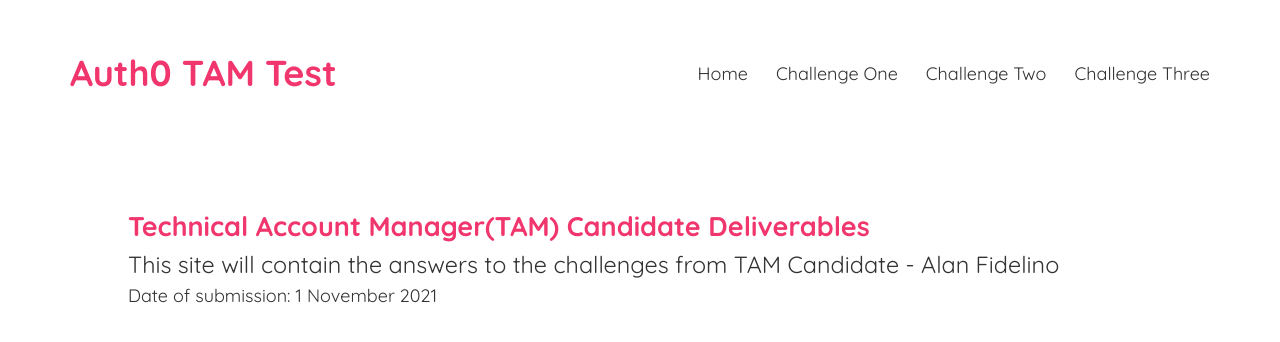
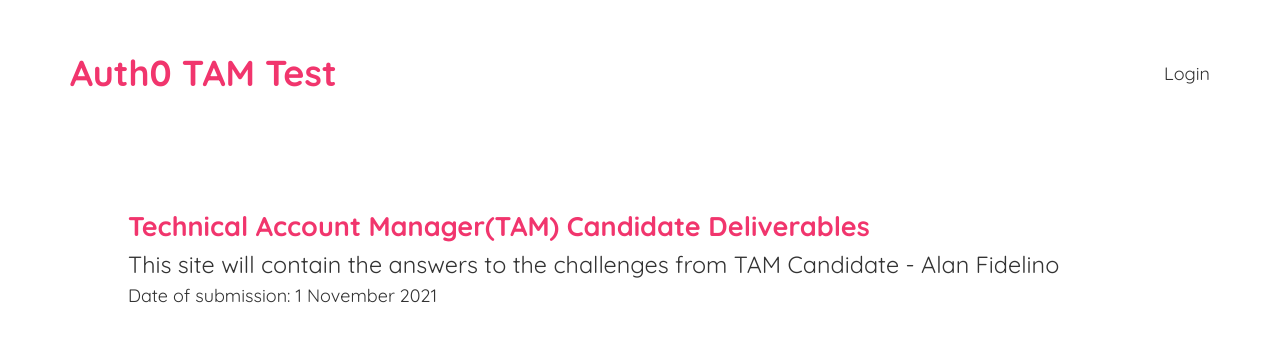
Before and after one commit to afide26/authtamtech, a React (Create React App) app: page / in a window 1280 px wide. Shown: the top 342 px of the page. Built offline with nearby package versions, Linux system fonts and the light colour scheme.

Commit message:
Implement logout and login

```diff
--- a/package.json
+++ b/package.json
@@ -3,6 +3,7 @@
   "version": "0.1.0",
   "private": true,
   "dependencies": {
+    "@auth0/auth0-react": "^1.8.0",
     "@testing-library/jest-dom": "^5.11.4",
     "@testing-library/react": "^11.1.0",
     "@testing-library/user-event": "^12.1.10",
--- /dev/null
+++ b/src/Components/LoginButton.js
@@ -0,0 +1,10 @@
+import { useAuth0 } from "@auth0/auth0-react";
+
+const LoginButton = () => {
+    const {loginWithRedirect} = useAuth0()
+    return (
+        <button onClick={()=>loginWithRedirect()}>Login</button>
+    );
+}
+
+export default LoginButton;
--- /dev/null
+++ b/src/Components/LogoutButton.js
@@ -0,0 +1,10 @@
+import { useAuth0 } from "@auth0/auth0-react";
+
+const LogoutButton = () => {
+    const {logout} = useAuth0()
+    return (
+        <button onClick={()=>logout()}>Logout</button>
+    );
+}
+
+export default LogoutButton;
--- a/src/Views/Navbar.js
+++ b/src/Views/Navbar.js
@@ -1,14 +1,23 @@
 import {Link} from 'react-router-dom'
+import { useAuth0 } from '@auth0/auth0-react';
+import LoginButton from '../Components/LoginButton';
+import LogoutButton from '../Components/LogoutButton';
+const Navbar = () => {
+    const {isAuthenticated} = useAuth0();
 
-const Navbar = () => {
-    return (
+    return(
         <nav className="navbar">
             <Link to="/" className="nav-title-link"><div className="nav-title">Auth0 TAM Test</div></Link>
-            <div className="links">
+            {isAuthenticated &&
+                (<div className="links">
                 <Link to="/" exact>Home</Link>
                 <Link to="/challengeone">Challenge One</Link>
                 <Link to="/challengetwo">Challenge Two</Link>
                 <Link to="/challengethree">Challenge Three</Link>
+                <LogoutButton/>
+            </div>)}
+            <div className="links">
+                <LoginButton/>
             </div>
         </nav>
     );
--- a/src/index.css
+++ b/src/index.css
@@ -142,3 +142,10 @@
   border-radius: 2px;
   cursor: pointer;
 }
+
+
+button{
+  border:none;
+  background:none;
+  cursor:pointer;
+}
--- a/src/index.js
+++ b/src/index.js
@@ -2,11 +2,17 @@
 import ReactDOM from 'react-dom';
 import './index.css';
 import App from './App';
+import { Auth0Provider } from '@auth0/auth0-react';
 
+const domain = process.env.REACT_APP_AUTH0_DOMAIN;
+const clientId = process.env.REACT_APP_AUTH0_CLIENT_ID;
 
 ReactDOM.render(
-  <React.StrictMode>
+  <Auth0Provider
+    domain={domain}
+    clientId={clientId}
+    redirectUri={window.location.origin} >
     <App />
-  </React.StrictMode>,
+  </Auth0Provider>,
   document.getElementById('root')
 );
```
Also changed, not shown: src/setupTests.js (deleted, +0 -5 lines), src/Components/Profile.js (added), 2 other files (tests, documents, lock files or other folders).
